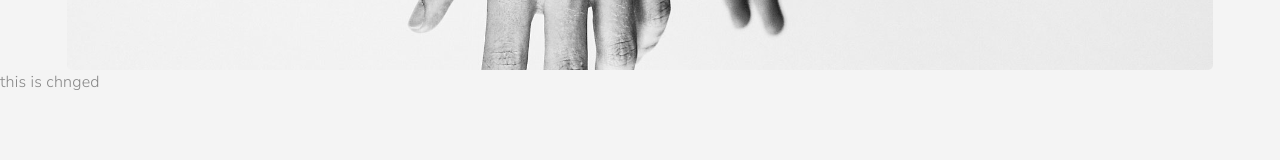
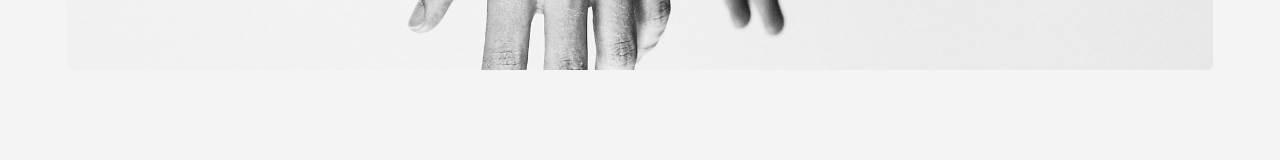
Before and after one commit to madhusudhan1909/artist123, a plain HTML site: page index.html in a window 1280 px wide. Shown: the part 612-772 px from the top of the page. Drawn offline with nearby package versions, Linux system fonts and the light colour scheme.

Commit message:
third commit

```diff
--- a/index.html
+++ b/index.html
@@ -55,7 +55,7 @@ http://www.tooplate.com/view/2100-artist
           </section>
      </div>
 </div>
-<p>this is chnged</p>
+
 
 <!-- ABOUT SECTION -->
 <section id="about" class="parallax-section">
@@ -64,7 +64,7 @@ http://www.tooplate.com/view/2100-artist
 
                <div class="col-md-4 col-sm-8">
                     <img src="images/about-image.jpg" class="wow fadeInUp img-responsive" data-wow-delay="0.2s" alt="about image">
-                    <div class="wow fadeInUp" data-wow-delay="0.4s">
+                 <div class="wow fadeInUp" data-wow-delay="0.4s">
                          <h4>Interested to Work?</h4>
                          <p>Sed varius augue nec pharetra scelerisque. Maecenas sapien ex, rutrum sit amet dapibus eu, tincidunt vitae nulla.</p>
                          <a href="#">hello@company.com</a>
```
